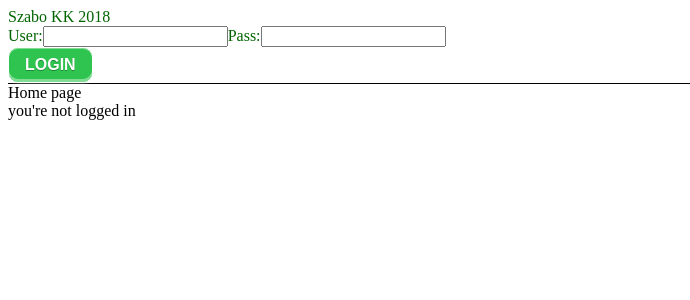
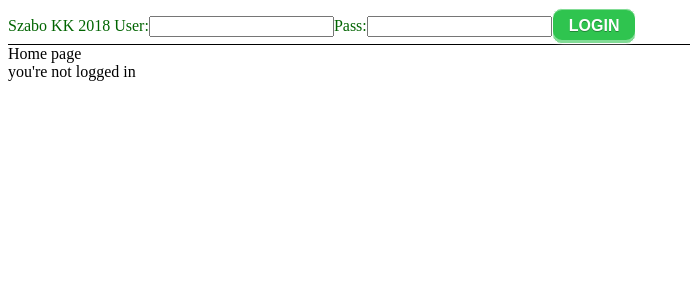
Before and after one commit to Aspekt1024/szabokk, a React app: page / in a window 1280 px wide. Shown: the top 300 px of the page, without its empty margins (0-690 px from the left). Built offline with nearby package versions, Linux system fonts and the light colour scheme.

Commit message:
Made login button inline using <Fragment> instead of <div> / <form>. Simplified the button. Check for enter pressed on fields

```diff
--- a/src/Components/Header.js
+++ b/src/Components/Header.js
@@ -17,6 +17,7 @@ class Header extends Component {
     return (
       <div className="header">
         Szabo KK 2018
+        <span>&nbsp;</span>
         <Login isLoggedIn={this.props.isLoggedIn} handleLogin={this.props.handleLogin} handleLogout={this.props.handleLogout} />
       </div>
     )
--- a/src/Components/Login/Login.js
+++ b/src/Components/Login/Login.js
@@ -1,6 +1,6 @@
-import React, { Component } from 'react'
+import React, { Component, Fragment } from 'react'
 import Credentials from './Credentials'
-import LoginButton from '../Buttons/LoginButton'
+import Button from '../Buttons/Button'
 
 export default class Login extends Component {
 
@@ -17,21 +17,36 @@ export default class Login extends Component {
 
     render() {
         return (
-            <div>
+            <Fragment>
                 {this.props.isLoggedIn ?
-                    <div>hello, user</div> //TODO create user variable
+                    <label>hello, user</label> //TODO create user variable
                 :
-                    <form onSubmit={this.handleSubmit}>
-                        User:
-                        <input type="text" value={this.state.userInput} onChange={this.handleUserInputChange} />
-                        Pass:
-                        <input type="password" value={this.state.passInput} onChange={this.handlePassInputChange} />
-                    </form>
+                    <Fragment>
+                        <label>User:</label>
+                        <input type="text"
+                                value={this.state.userInput}
+                                onChange={this.handleUserInputChange}
+                                onKeyDown={this.submitOnEnterPressed} />
+
+                        <label>Pass:</label>
+                        <input type="password"
+                                value={this.state.passInput}
+                                onChange={this.handlePassInputChange}
+                                onKeyDown={this.submitOnEnterPressed} />
+                    </Fragment>
                 }
-                <LoginButton isLoggedIn={this.props.isLoggedIn} handleSubmit={this.handleSubmit} handleLogin={this.props.handleLogin} handleLogout={this.props.handleLogout} />
-                {this.state.loginMessage}
-            </div>
+                <Button content={this.props.isLoggedIn ? 'Logout' : 'Login' }
+                        handleClick={this.props.isLoggedIn ? this.props.handleLogout : this.props.handleSubmit}
+                />
+            </Fragment>
         )
+    }
+
+    submitOnEnterPressed = (e) => {
+        var enterKey = 13
+        if (e.keyCode === enterKey) {
+            this.checkCredentials()
+        }
     }
 
     componentDidMount = () => {
@@ -46,8 +61,11 @@ export default class Login extends Component {
     }
 
     handleSubmit = (event) => {
+        this.checkCredentials()
+        event.preventDefault()
+    }
 
-        event.preventDefault()
+    checkCredentials() {
         if (this.state.userInput === '') {
             this.setState({ loginMessage: 'Username cannot be blank' })
             return
```
